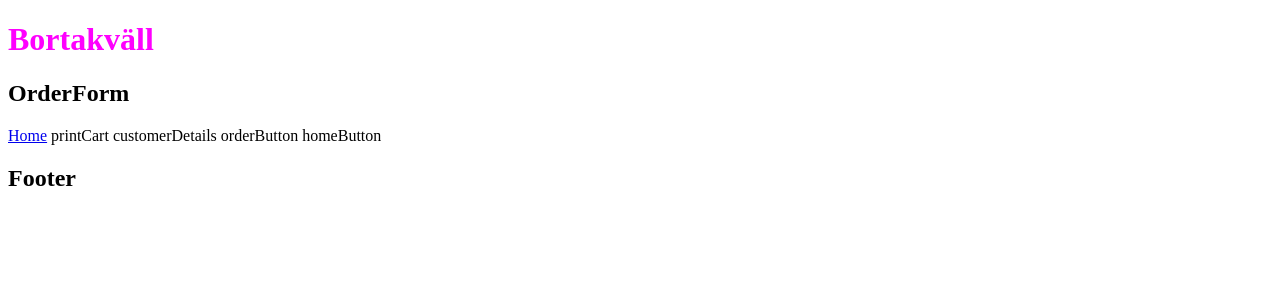
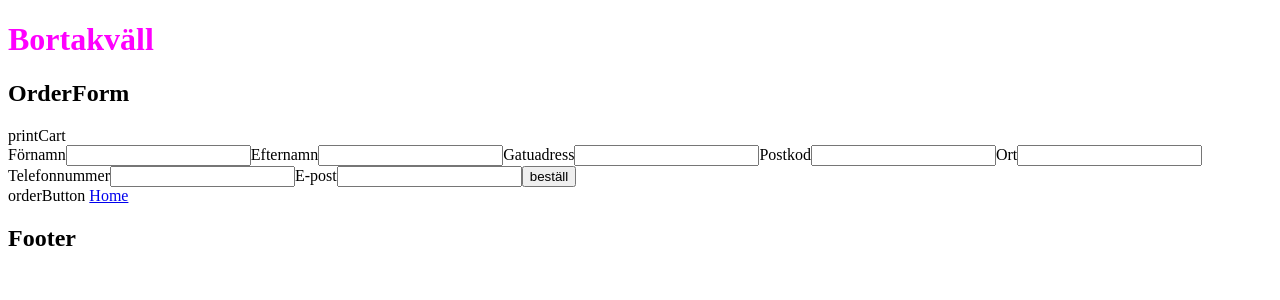
Before and after one commit to jessworks/bortakvall, a React (Vite) app in the folder bortakvall/: page /OrderForm in a window 1280 px wide. Shown: the top 300 px of the page. Built offline with nearby package versions, Linux system fonts and the light colour scheme.

Commit message:
feat: orderForm created

```diff
--- a/bortakvall/package.json
+++ b/bortakvall/package.json
@@ -7,7 +7,8 @@
     "dev": "vite",
     "build": "tsc -b && vite build",
     "lint": "eslint .",
-    "preview": "vite preview"
+    "preview": "vite preview",
+    "type-coverage": "type-coverage --project tsconfig.app.json --at-least 100"
   },
   "dependencies": {
     "axios": "^1.16.1",
@@ -30,6 +31,7 @@
     "eslint-plugin-react-refresh": "^0.5.2",
     "globals": "^17.6.0",
     "sass": "^1.99.0",
+    "type-coverage": "^2.29.7",
     "typescript": "~6.0.2",
     "typescript-eslint": "^8.59.2",
     "vite": "^8.0.12"
--- /dev/null
+++ b/bortakvall/src/components/CustomerDetails.tsx
@@ -0,0 +1,117 @@
+import { useState } from "react"
+import type { CustomerData } from "../types/CustomerDetails.types";
+
+
+export const CustomerDetails = () => {
+    const [formData, setFormData] = useState<CustomerData> ({
+        firstName: "",
+        lastName: "",
+        streetAddress: "",
+        postalCode: "",
+        city: "",
+        phoneNumber: "",
+        email: "",
+    });
+
+   /* const [errors, setErrors] = useState<CustomerData> ({
+        firstName: "",
+        lastName: "",
+        streetAddress: "",
+        postalCode: "",
+        city: "",
+        phoneNumber: "",
+        email: "",
+    }); */
+
+    const handleChange = (event: React.ChangeEvent<HTMLInputElement>) => {
+        const { name, value } = event.target;
+
+        setFormData((prev) => ({
+            ...prev,
+            [name]: value,
+        }));
+    };
+
+
+    return (
+        <>
+            <form>
+                <label htmlFor="firstName">Förnamn</label>
+                <input
+                    type="text"
+                    id="firstName"
+                    name="firstName"
+                    value={formData.firstName}
+                    onChange={handleChange}
+                    required
+                />
+
+                <label htmlFor="lastName">Efternamn</label>
+                <input
+                    type="text"
+                    id="lastName"
+                    name="lastName"
+                    value={formData.lastName}
+                    onChange={handleChange}
+                    required
+                />
+
+                <label htmlFor="streetAddress">Gatuadress</label>
+                <input
+                    type="text"
+                    id="streetAddress"
+                    name="streetAddress"
+                    value={formData.streetAddress}
+                    onChange={handleChange}
+                    required
+                />
+
+                <label htmlFor="postalCode">Postkod</label>
+                <input
+                    type="text"
+                    id="postalCode"
+                    name="postalCode"
+                    value={formData.postalCode}
+                    onChange={handleChange}
+                    required
+                />
+
+                <label htmlFor="city">Ort</label>
+                <input
+                    type="text"
+                    id="city"
+                    name="city"
+                    value={formData.city}
+                    onChange={handleChange}
+                    required
+                />
+
+                <label htmlFor="phoneNumber">Telefonnummer</label>
+                <input
+                    type="text"
+                    id="phoneNumber"
+                    name="phoneNumber"
+                    value={formData.phoneNumber}
+                    onChange={handleChange}
+                    required
+                />
+
+                <label htmlFor="email">E-post</label>
+                <input
+                    type="text"
+                    id="email"
+                    name="email"
+                    value={formData.email}
+                    onChange={handleChange}
+                    required
+                />
+
+                <button
+                    type="submit"
+                >
+                    beställ
+                </button>
+            </form>
+        </>
+    )
+}
--- a/bortakvall/src/components/ProductList.tsx
+++ b/bortakvall/src/components/ProductList.tsx
@@ -36,6 +36,7 @@ export const ProductList = () => {
                         <h2>{product.name}</h2>
                         <span>{product.price} kr</span>
                         <button onClick={() => openProductCard(product.id)}>Läs mer</button>
+                        <button>lägg i varukorg</button>
                     </li>
                 ))}
             </ul>
--- a/bortakvall/src/pages/OrderForm.tsx
+++ b/bortakvall/src/pages/OrderForm.tsx
@@ -1,4 +1,5 @@
 import { Link } from "react-router-dom"
+import { CustomerDetails } from "../components/CustomerDetails"
 
 
 export const OrderForm = () => {
@@ -6,11 +7,10 @@ export const OrderForm = () => {
     return (
         <>
             <h2>OrderForm</h2>
+            <span> printCart </span>
+            <CustomerDetails />
+            <span> orderButton </span>
             <Link to='/'>Home</Link>
-            <span> printCart </span>
-            <span> customerDetails </span>
-            <span> orderButton </span>
-            <span> homeButton </span>
         </>
     )
 };
--- a/bortakvall/src/services/BortakvallAPI.ts
+++ b/bortakvall/src/services/BortakvallAPI.ts
@@ -1,7 +1,7 @@
 import axios from "axios";
 
 
-const API_BASEURL = import.meta.env.VITE_API_BASE_URL;
+const API_BASEURL = import.meta.env.VITE_API_BASE_URL; //no type coverage --> where & how
 //const ORDER_BASEURL = import.meta.env.VITE_ORDER_BASE_URL;
 
 
@@ -27,7 +27,7 @@ const orderInstance = axios.create({
 export async function getProducts () {
     const response = await apiInstance.get('/products')
 
-    console.log(response.data);
+    //console.log(response.data);
 
     return response.data.data;
 };
@@ -36,7 +36,7 @@ export async function getProducts () {
 export async function getProduct(productId: number) {
     const response = await apiInstance.get(`/products/${productId}`)
 
-    console.log(response.data);
+    //console.log(response.data);
 
     return response.data.data;
 };
```
Also changed, not shown: bortakvall/src/types/CustomerDetails.types.ts (added, +9 -0 lines), 1 other file (tests, documents, lock files or other folders).
